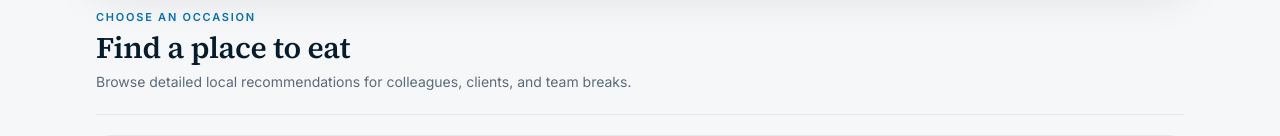
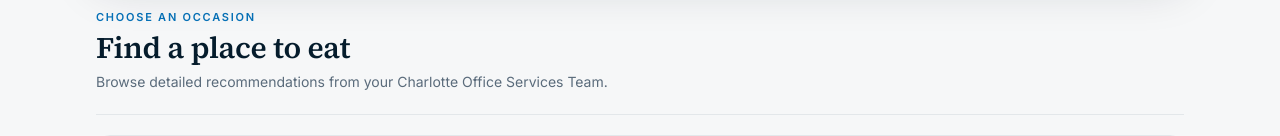
Before and after one commit to Krizia1103/Charlotte-Local-Eats, a Next.js app: page / in a window 1280 px wide. Shown: the part 415-551 px from the top of the page. Built offline with nearby package versions, Linux system fonts and the light colour scheme; no server answers.

Commit message:
Update MealTabBar.tsx

```diff
--- a/components/MealTabBar.tsx
+++ b/components/MealTabBar.tsx
@@ -39,8 +39,7 @@ export default function MealTabBar({
           Find a place to eat
         </h2>
         <p className="text-sm leading-6 text-slate">
-          Browse detailed local recommendations for colleagues, clients, and team
-          breaks.
+         Browse detailed recommendations from your Charlotte Office Services Team.
         </p>
       </div>
 
```
